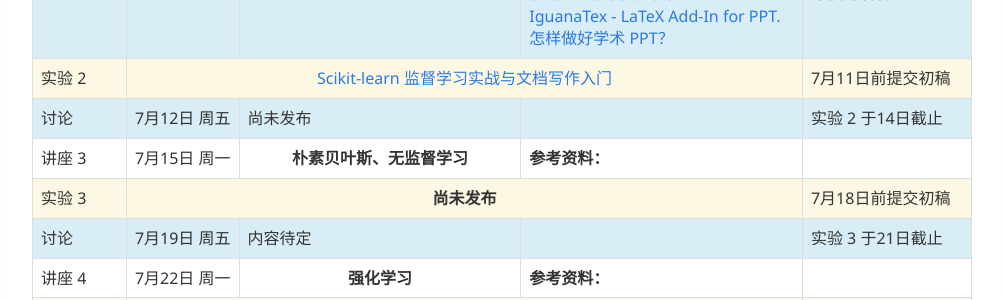
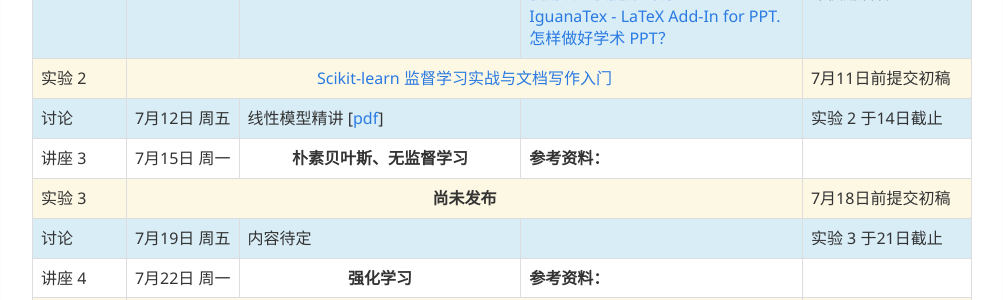
Before and after one commit to HDUMIL/summer-school, a Jekyll site: the page built from index.html, in a window 1280 px wide and 900 px high, scrolled down 1612 px. Shown: the part 153-453 px from the top of the window, without its empty margins (138-1141 px from the left). Built offline with Jekyll 4.4.1, drawn with Linux system fonts in a browser that asks for light colours; nearby versions of some CDN libraries; formulas are drawn with MathJax 3.

Commit message:
add section2

```diff
--- a/_includes/schedule.html
+++ b/_includes/schedule.html
@@ -209,7 +209,8 @@
             <td>讨论</td>
             <td>7月12日 周五</td>
             <td>
-                尚未发布<br>
+                线性模型精讲
+                [<a href="{{ "/slides/sec2.pdf" | prepend: site.baseurl }}">pdf</a>]<br>
             </td>
             <td></td>
             <td>实验 2 于14日截止</td>
```
Also changed, not shown: 1 other file.
